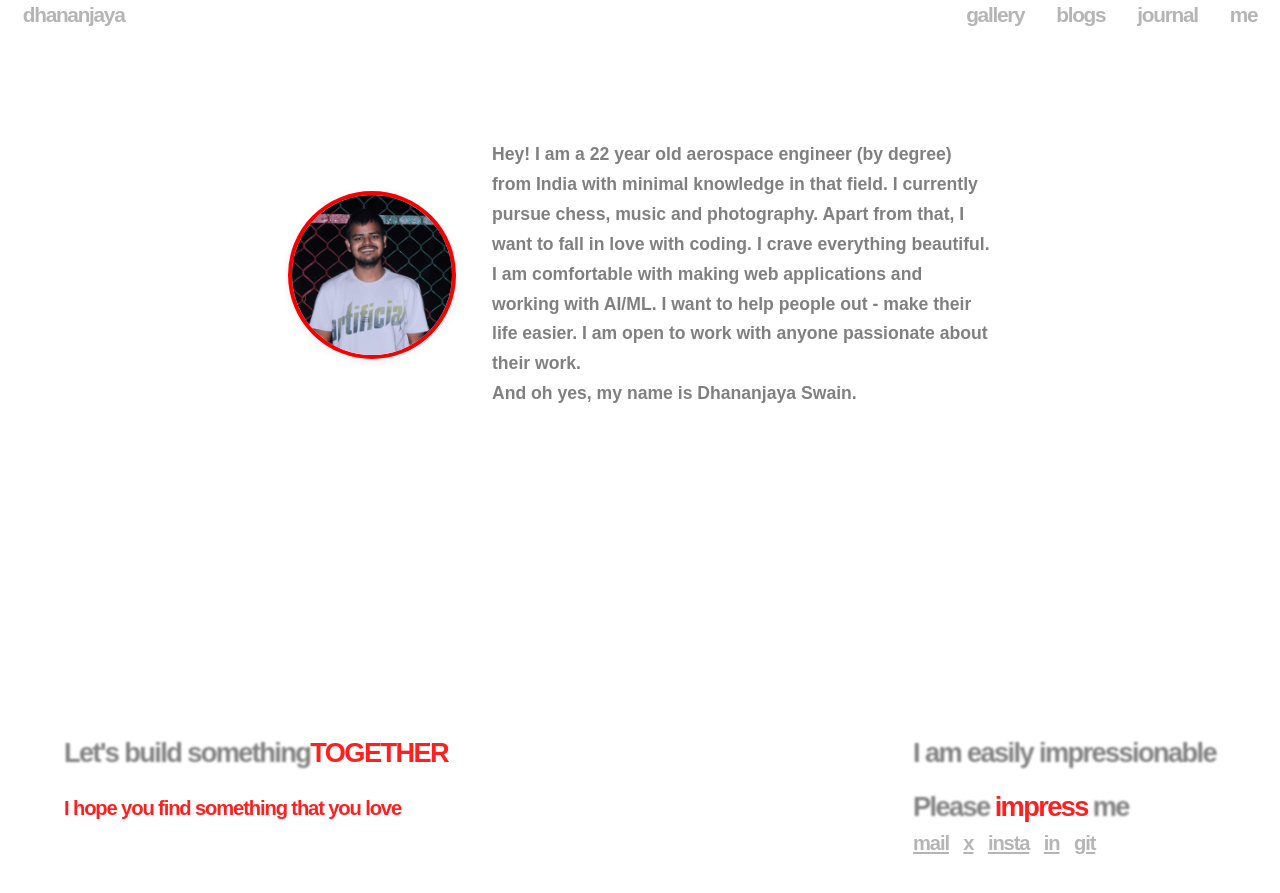
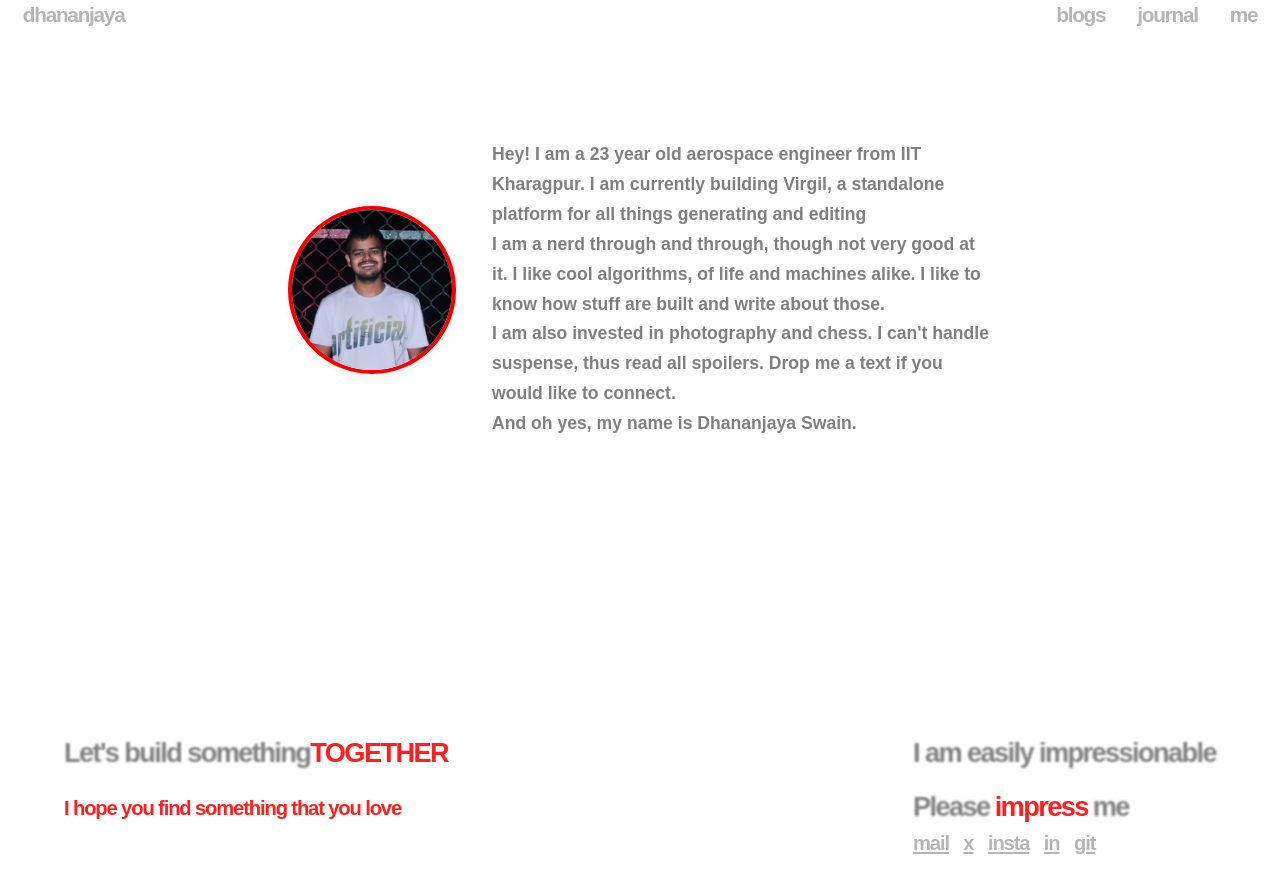
Before and after one commit to thelastone07/thelastone07.github.io, a Jekyll site: the page me.html, which Jekyll copies as it is, in a window 1280 px wide. Shown: the top 893 px of the page. Built offline with Jekyll 4.4.1, drawn with Linux system fonts in a browser that asks for light colours.

Commit message:
removed gallery and some about changes

```diff
--- a/_layouts/default.html
+++ b/_layouts/default.html
@@ -15,7 +15,6 @@
           <a class='links' href="/"><div class="hover-text" id = "Navbar-home">dhananjaya</div></a>
         </div>
         <div id = "Navbar-right" >
-          <a class='links' href="/gallery"><div class="hover-text" id = "Navbar-photos">gallery</div></a>
           <a class='links' href="/blogs"><div class="hover-text" id = "Navbar-blogs">blogs</div></a>
           <a class='links' href="/journal"><div class="hover-text" id="Navbar-diary">journal</div></a>
           <a class='links' href="/me"><div class="hover-text" id="Navbar-diary">me</div></a>
--- a/_layouts/post.html
+++ b/_layouts/post.html
@@ -32,7 +32,6 @@
           <a class='links' href="/"><div class="hover-text" id = "Navbar-home">dhananjaya</div></a>
         </div>
         <div id = "Navbar-right" >
-          <a class='links' href="/gallery"><div class="hover-text" id = "Navbar-photos">gallery</div></a>
           <a class='links' href="/blogs"><div class="hover-text" id = "Navbar-blogs">blogs</div></a>
           <a class='links' href="/journal"><div class="hover-text" id="Navbar-diary">journal</div></a>
           <a class='links' href="/me"><div class="hover-text" id="Navbar-diary">me</div></a>
--- a/index.html
+++ b/index.html
@@ -15,7 +15,6 @@
       <a class='links' href="/"><div class="hover-text" id = "Navbar-home">dhananjaya</div></a>
     </div>
     <div id = "Navbar-right" >
-      <a class='links' href="/gallery.html"><div class="hover-text" id = "Navbar-photos">gallery</div></a>
       <a class='links' href="/blogs"><div class="hover-text" id = "Navbar-blogs">blogs</div></a>
       <a class='links' href="/journal"><div class="hover-text" id="Navbar-diary">journal</div></a>
       <a class='links' href="/me"><div class="hover-text" id="Navbar-diary">me</div></a>
@@ -110,7 +109,7 @@
   <img id="sourceImg" src="assets/images/face.jpg" style="display:none;" crossorigin="anonymous">
 </div>
 <div class="after-face-quote"> got stared by lil' BROTHER enough?</div>
-<div class="intro"> <div class="intro-black">WHAT AM I UPTO?</div> <br> i shall update this section soon. but<br> Consuming content. AND. <br> Trying to put life into ideas. <br> Basically, I am a ML model :) </div>
+<div class="intro"> <div class="intro-black">WHAT AM I UPTO?</div> <br> building Virgil.<br> Creating content. AND. <br> Trying to put life into ideas. <br> </div>
 <footer>
   <div class="footer-left">
     <div class="footer-left1"> <p id="footer-black"> Let's build something </p> <p id="footer-red">TOGETHER</p></div>
--- a/me.html
+++ b/me.html
@@ -15,7 +15,6 @@
           <a class='links' href="/"><div class="hover-text" id = "Navbar-home">dhananjaya</div></a>
         </div>
         <div id = "Navbar-right" >
-          <a class='links' href="/gallery"><div class="hover-text" id = "Navbar-photos">gallery</div></a>
           <a class='links' href="/blogs"><div class="hover-text" id = "Navbar-blogs">blogs</div></a>
           <a class='links' href="/journal"><div class="hover-text" id="Navbar-diary">journal</div></a>
           <a class='links' href="/me"><div class="hover-text" id="Navbar-diary">me</div></a>
@@ -25,9 +24,10 @@
       <div class="about">
         <div class="image-container"> <img id="profile-pic" src = "./assets/images/profile.jpg"> </div>
         <div class="about-content">
-            Hey! I am a 22 year old aerospace engineer (by degree) from India with minimal knowledge in that field.
-            I currently pursue chess, music and photography. Apart from that, I want to fall in love with coding. I crave everything beautiful. <br>
-            I am comfortable with making web applications and working with AI/ML. I want to help people out - make their life easier. I am open to work with anyone passionate about their work.
+            Hey! I am a 23 year old aerospace engineer from IIT Kharagpur.
+            I am currently building Virgil, a standalone platform for all things generating and editing <br>
+            I am a nerd through and through, though not very good at it. I like cool algorithms, of life and machines alike. I like to know how stuff are built and write about those. <br>
+            I am also invested in photography and chess. I can't handle suspense, thus read all spoilers. Drop me a text if you would like to connect.
             <br>And oh yes, my name is Dhananjaya Swain.
         </div>
 
```
Also changed, not shown: gallery.html (deleted, +0 -62 lines), _layouts/list.html (added).
